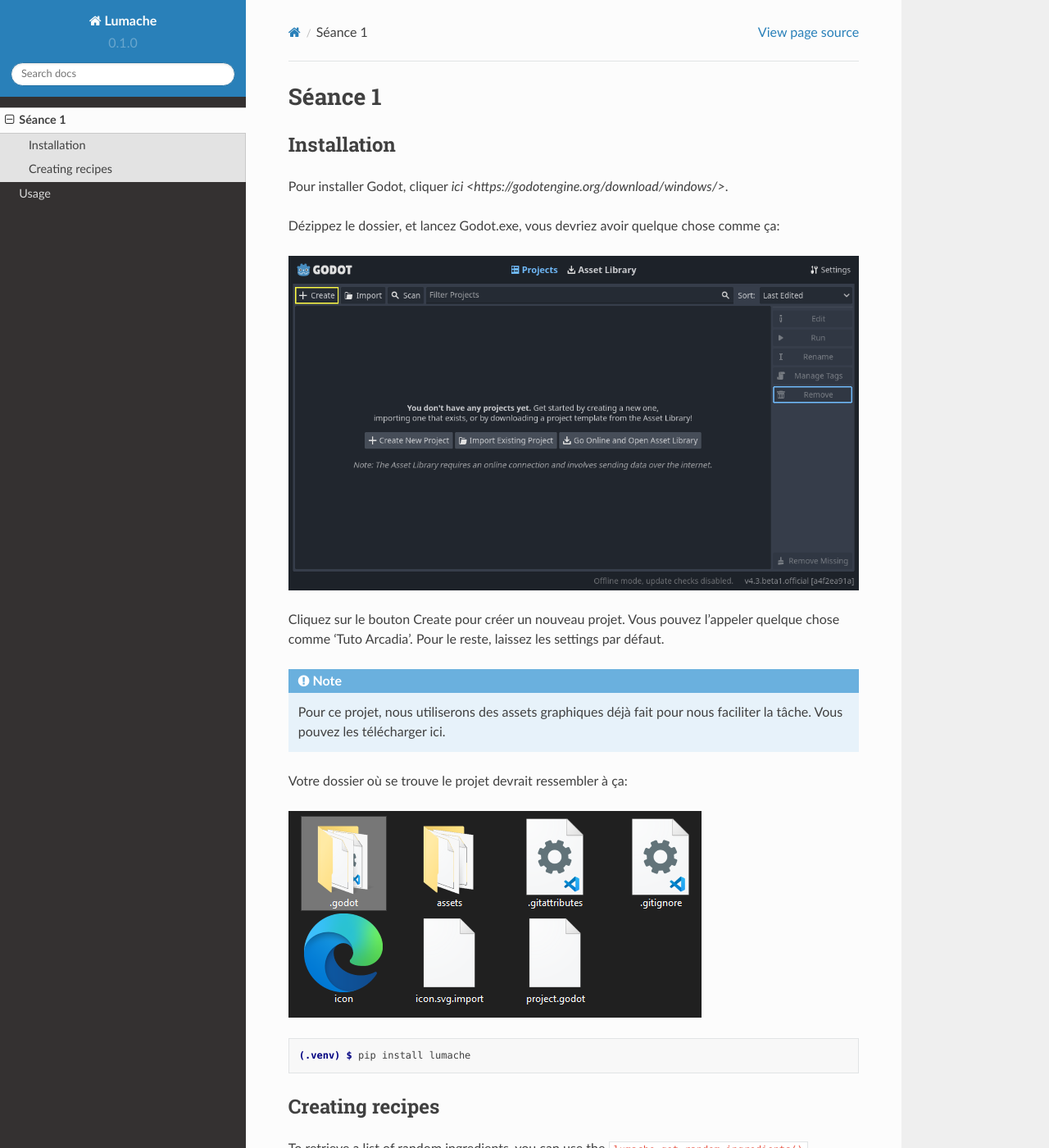
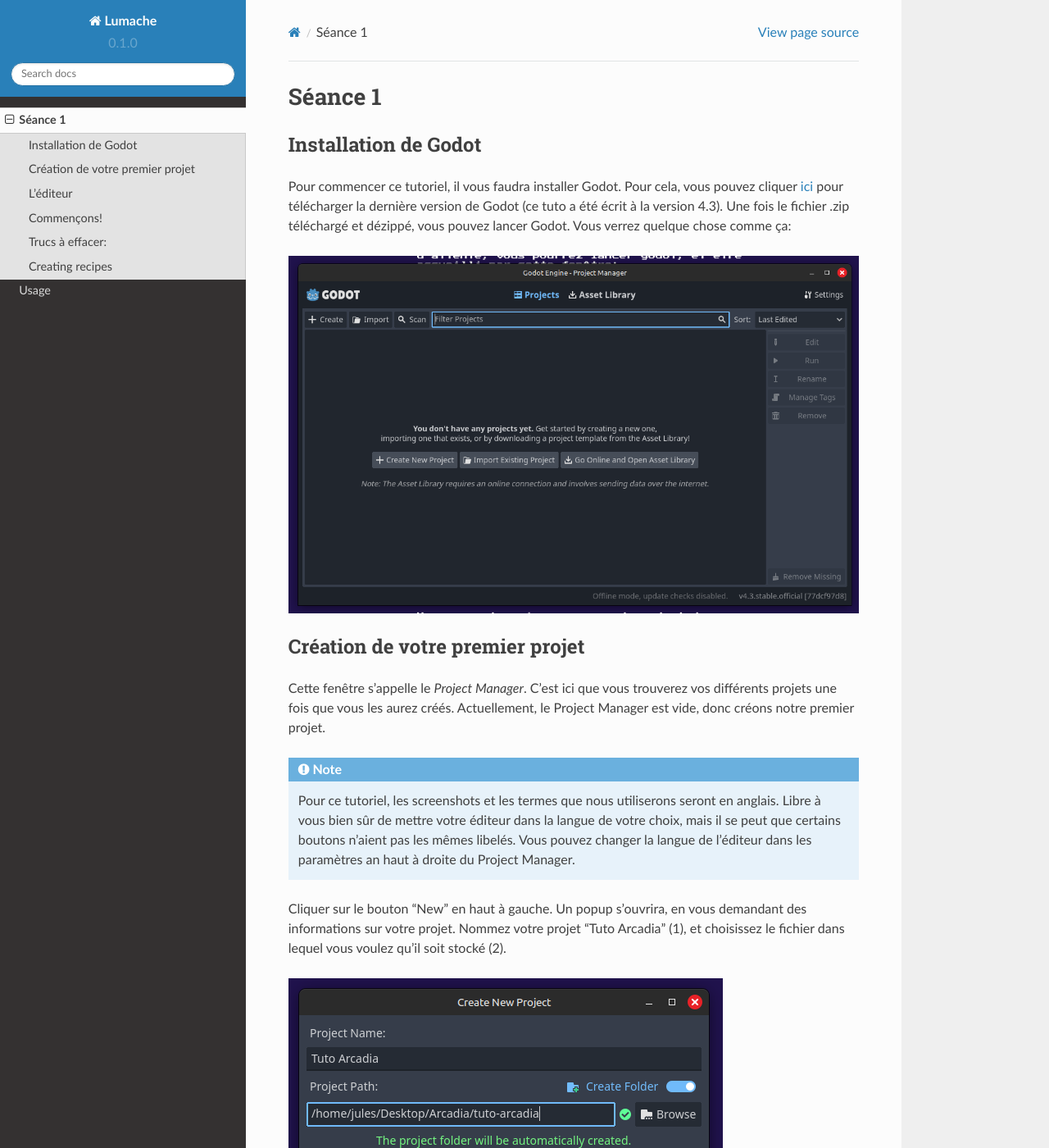
Before and after one commit to Jul1nk/rtd-tutorial, a Sphinx documentation site: the page built from docs/source/seance1.rst, in a window 1280 px wide and 1400 px high. Shown: the whole window at 82% size. Built offline with Sphinx 7.4.7 and the Read the Docs theme 2.0.0, drawn with Linux system fonts in a browser that asks for light colours; some of the changed text lies outside the part shown.

Commit message:
Tutorial Beginning

```diff
--- a/docs/source/index.rst
+++ b/docs/source/index.rst
@@ -1,5 +1,8 @@
 Bienvenue dans ce tuto Arcadia!
 ===================================
+
+.. note::
+   Pour ce tutoriel, nous nous servirons d'un pack d'assets visuels que vous pouvez télécharger ici (mettre le lien).
 
 .. note::
 
--- a/docs/source/seance1.rst
+++ b/docs/source/seance1.rst
@@ -3,14 +3,61 @@ Séance 1
 
 .. _installation de Godot:
 
-Installation
+Installation de Godot
 ------------
 
-Pour installer Godot, cliquer `ici <https://godotengine.org/download/windows/>`.
+Pour commencer ce tutoriel, il vous faudra installer Godot. Pour cela, vous pouvez cliquer `ici <https://godotengine.org/download/windows/>`_ pour télécharger la dernière version de Godot (ce tuto a été écrit à la version 4.3).
+Une fois le fichier .zip téléchargé et dézippé, vous pouvez lancer Godot. Vous verrez quelque chose comme ça:
 
-Dézippez le dossier, et lancez Godot.exe, vous devriez avoir quelque chose comme ça:
+.. image:: img/projectmanager.png
 
-.. image:: img/screen_createproject.png
+
+Création de votre premier projet
+------------
+
+Cette fenêtre s'appelle le `Project Manager`. C'est ici que vous trouverez vos différents projets une fois que vous les aurez créés.
+Actuellement, le Project Manager est vide, donc créons notre premier projet.
+
+.. note::
+   Pour ce tutoriel, les screenshots et les termes que nous utiliserons seront en anglais.
+   Libre à vous bien sûr de mettre votre éditeur dans la langue de votre choix, mais il se peut que certains boutons n'aient pas les mêmes libelés.
+   Vous pouvez changer la langue de l'éditeur dans les paramètres an haut à droite du Project Manager.
+
+Cliquer sur le bouton "New" en haut à gauche.
+Un popup s’ouvrira, en vous demandant des informations sur votre projet. Nommez votre projet "Tuto Arcadia" (1), et choisissez le fichier dans lequel vous voulez qu’il soit stocké (2).
+
+.. image:: img/newproject.png
+
+Laissez les autres paramètres comme ils sont pour l'instant, et créez votre projet. Une nouvelle fenêtre devrait se lancer.
+C'est la fenêtre principale de Godot, celle où vous aller tout faire sur vos jeux.
+
+L'éditeur
+------------
+
+Cette fenêtre s'appelle l'éditeur.
+Dans cette sous-partie, nous allons décrire les différents éléments qui composent l'éditeur.
+
+1. En bas à gauche, vous trouverez l'arborescence. Il s'agit en réalité du dossier que vous venez de créer en créant le projet.
+Vous pouvez le retrouver sur votre ordinateur en suivant le chemin que vous aviez mis plus tôt.
+
+2. Juste au dessus, en haut à gauche, on trouve la scène.
+
+3. Blabla décrire la fenêtre de l'éditeur...
+
+4. A droite c'est l'inspecteur
+
+Commençons!
+------------
+
+Déjà, mettez le pack d'assets téléchargé plus tôt dans votre projet (disponible ici si c'est pas encore fait (mettre le lien)).
+Vous devriez avoir un dossier qui ressemble à ça:
+
+.. image:: img/screen_folder.png
+
+
+
+Trucs à effacer:
+------------
 
 Cliquez sur le bouton Create pour créer un nouveau projet. Vous pouvez l'appeler quelque chose comme 'Tuto Arcadia'.
 Pour le reste, laissez les settings par défaut.
```
Also changed, not shown: docs/source/img/editor.png (added), docs/source/img/newproject.png (added), docs/source/img/projectmanager.png (added).
